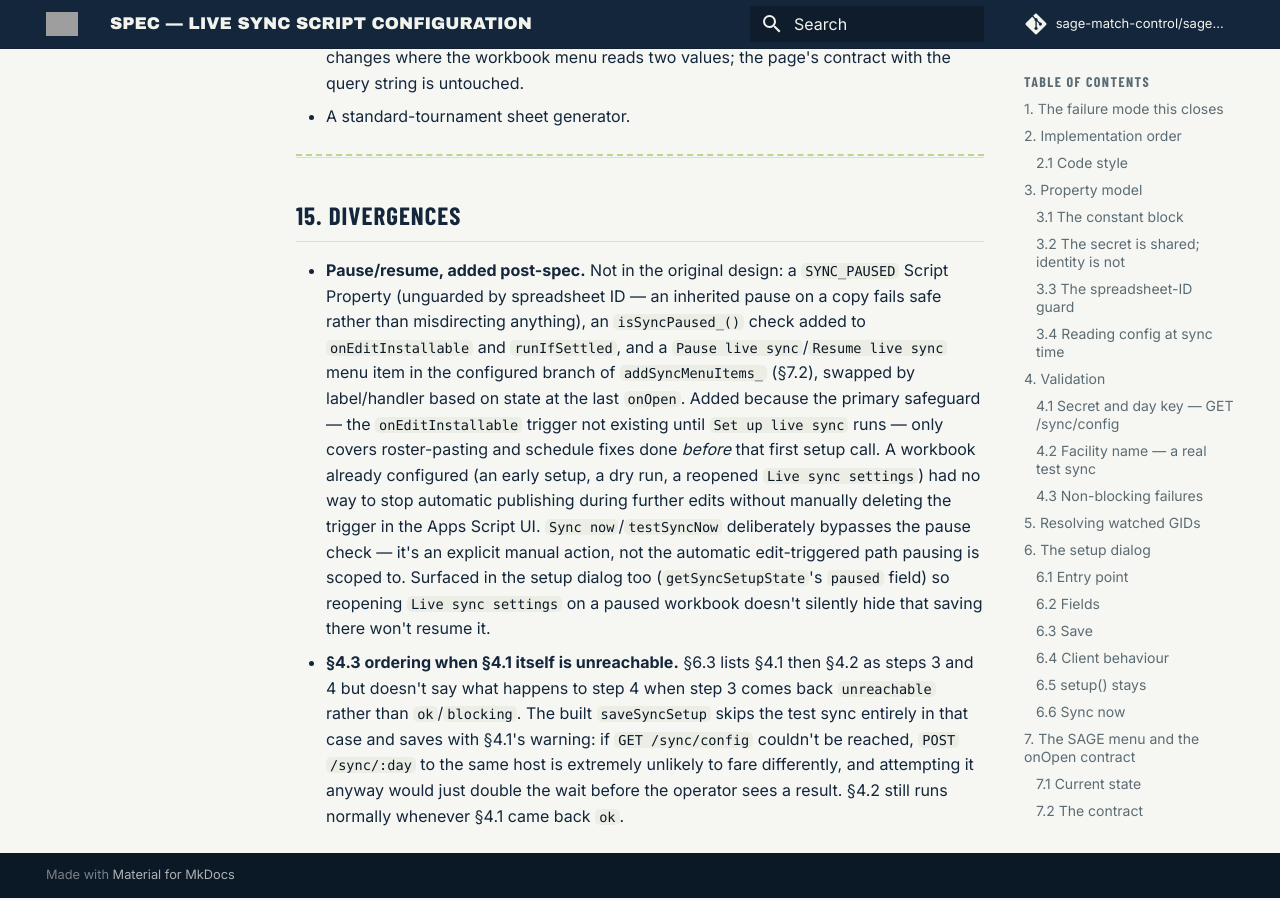
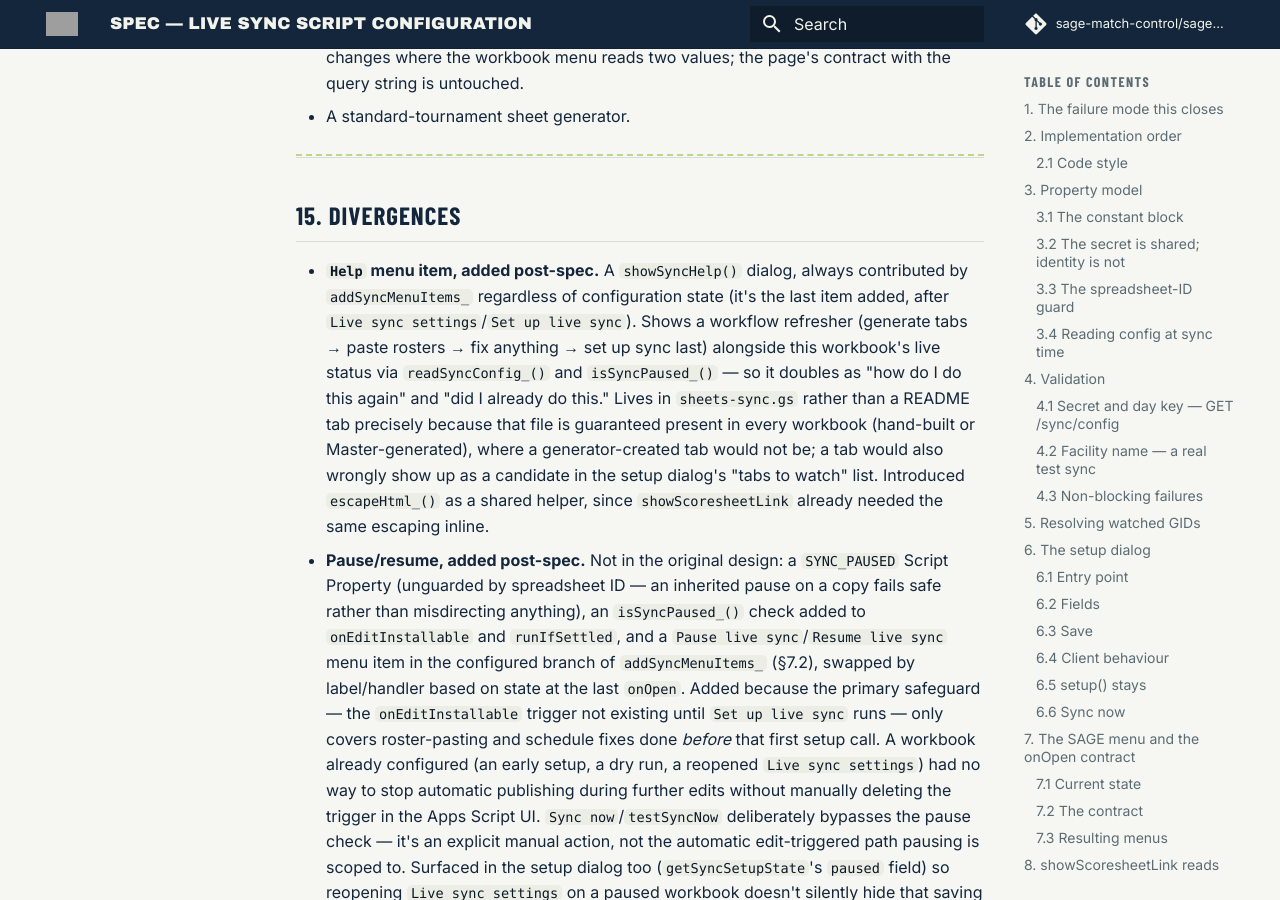
Before and after one commit to sage-match-control/sage-docs, an MkDocs documentation site: the page built from docs/specs/sync-script-configuration-spec.md, in a window 1280 px wide and 900 px high, scrolled down 23395 px. Built offline with MkDocs 1.6.1 and Material for MkDocs 9.7.7, drawn with Linux system fonts in a browser that asks for light colours; comment, search, counter and statistics services are not loaded.

Commit message:
Update sheets-sync

```diff
--- a/docs/specs/sync-script-configuration-spec.md
+++ b/docs/specs/sync-script-configuration-spec.md
@@ -1034,6 +1034,18 @@
 
 ## 15. Divergences
 
+- **`Help` menu item, added post-spec.** A `showSyncHelp()` dialog, always
+  contributed by `addSyncMenuItems_` regardless of configuration state (it's
+  the last item added, after `Live sync settings`/`Set up live sync`). Shows
+  a workflow refresher (generate tabs → paste rosters → fix anything → set
+  up sync last) alongside this workbook's live status via `readSyncConfig_()`
+  and `isSyncPaused_()` — so it doubles as "how do I do this again" and "did
+  I already do this." Lives in `sheets-sync.gs` rather than a README tab
+  precisely because that file is guaranteed present in every workbook
+  (hand-built or Master-generated), where a generator-created tab would not
+  be; a tab would also wrongly show up as a candidate in the setup dialog's
+  "tabs to watch" list. Introduced `escapeHtml_()` as a shared helper, since
+  `showScoresheetLink` already needed the same escaping inline.
 - **Pause/resume, added post-spec.** Not in the original design: a
   `SYNC_PAUSED` Script Property (unguarded by spreadsheet ID — an inherited
   pause on a copy fails safe rather than misdirecting anything), an
```
Also changed, not shown: docs/technical/sync-pipeline.md (+8 -3 lines).
